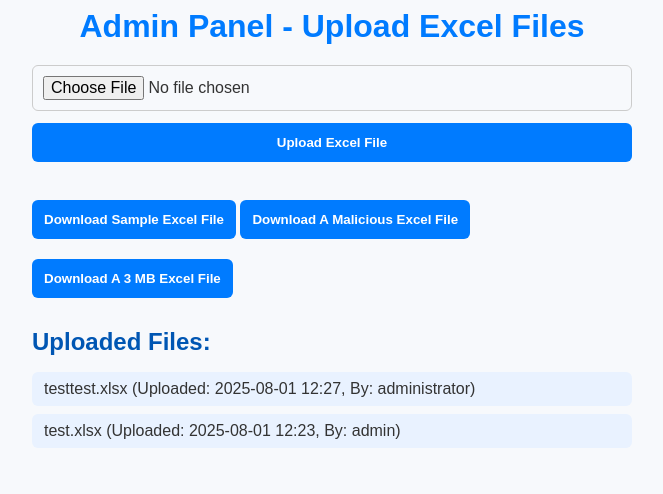
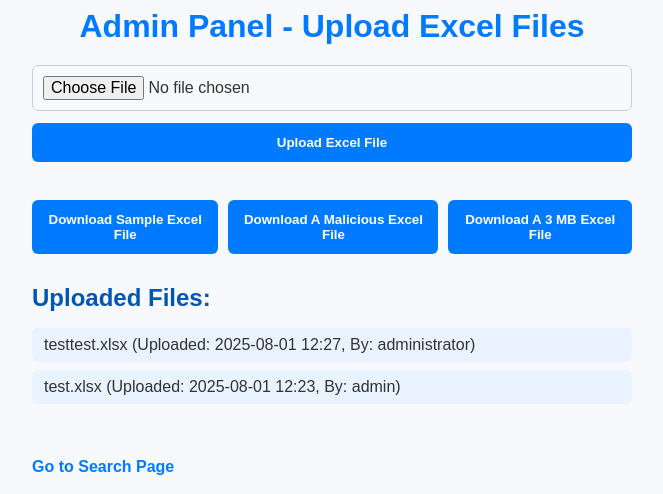
Before and after one commit to lekssayshamza/ppr-lookup, a Flask app: page /admin in a window 1280 px wide. Shown: the part 154-648 px from the top of the page, without its empty margins (308-971 px from the left). Run offline with Flask 3, Linux system fonts and the light colour scheme; a user stored in the database is signed in; some libraries are stand-ins or nearby versions.

Commit message:
Add some CSS

```diff
--- a/static/css/style.css
+++ b/static/css/style.css
@@ -119,3 +119,8 @@
     margin-bottom: 20px;
     font-weight: bold;
 }
+
+.button-group {
+  display: flex;
+  gap: 10px;
+}
--- a/templates_secure/admin.html
+++ b/templates_secure/admin.html
@@ -32,6 +32,7 @@
     </form>
 
     <br>
+    <div class="button-group">
         <a href="{{ url_for('static', filename='files/ppr_sample.xlsx') }}" download>
             <button type="button">Download Sample Excel File</button>
         </a>
@@ -43,6 +44,7 @@
         <a href="{{ url_for('static', filename='files/3mb.xlsx') }}" download>
             <button type="button">Download A 3 MB Excel File</button>
         </a>
+    </div>
 
     <h2>Uploaded Files:</h2>
     <ul>
```
Also changed, not shown: static/css/login.css (+7 -0 lines), static/css/register.css (+7 -0 lines), static/css/welcome.css (+7 -0 lines), instance/app.db. Lines whose indentation alone changed are shown as unchanged.
